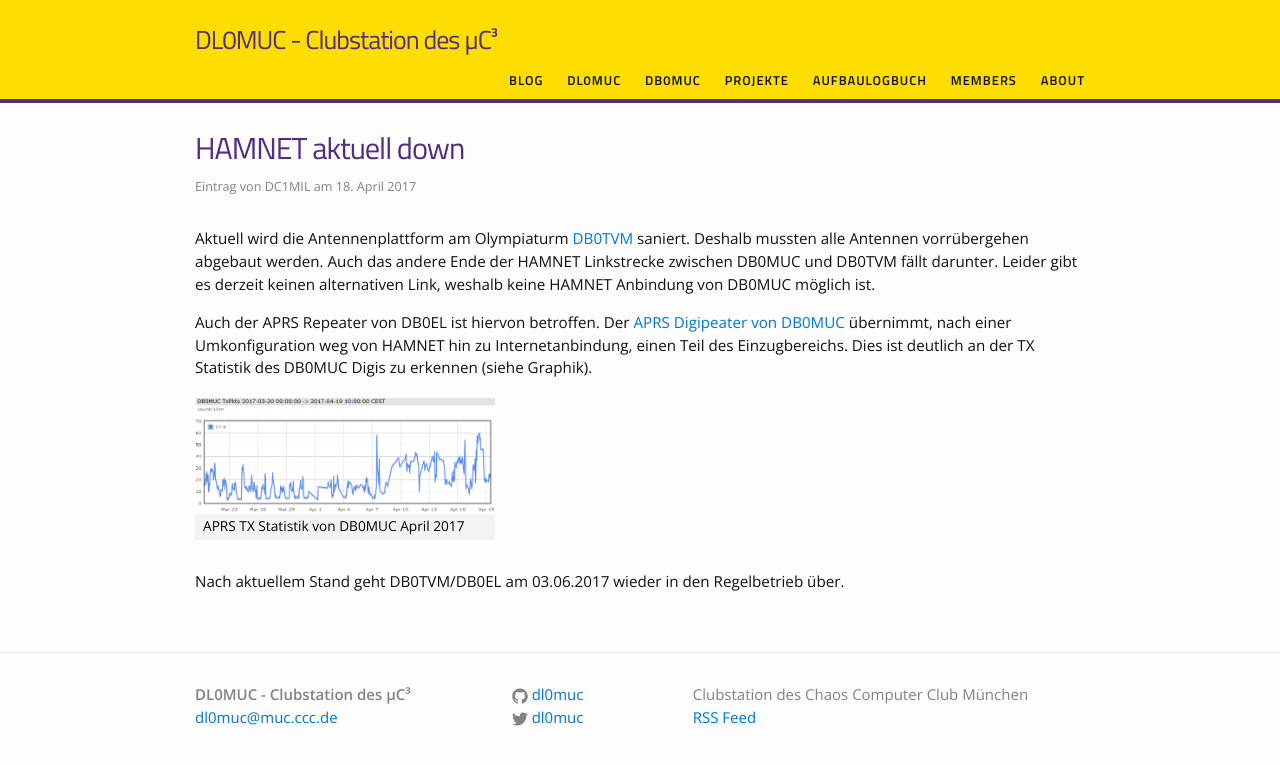
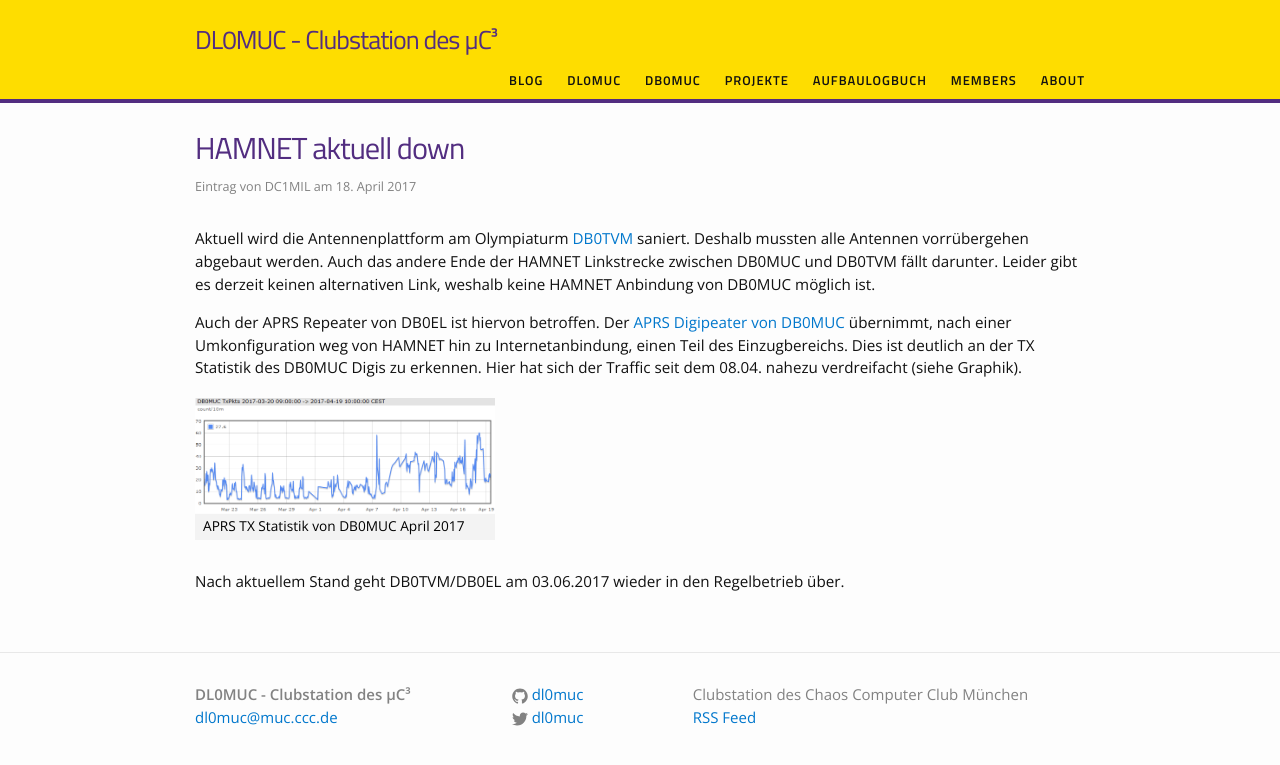
Before and after one commit to dl0muc/homepage, a Jekyll site: the page built from _posts/2017-04-03-hamnet-down.md, in a window 1280 px wide. Shown: the top 765 px of the page. Built offline with Jekyll 4.4.1, drawn with Linux system fonts in a browser that asks for light colours.

Commit message:
NOTICKET: Added some Text to last Post

```diff
--- a/_posts/2017-04-03-hamnet-down.md
+++ b/_posts/2017-04-03-hamnet-down.md
@@ -10,7 +10,7 @@ project: [db0muc, HAMENET]
 Aktuell wird die Antennenplattform am Olympiaturm [DB0TVM](http://www.db0tvm.de/) saniert. Deshalb mussten alle Antennen vorrübergehen abgebaut werden. Auch das andere Ende der HAMNET Linkstrecke zwischen DB0MUC und DB0TVM fällt darunter.
 Leider gibt es derzeit keinen alternativen Link, weshalb keine HAMNET Anbindung von DB0MUC möglich ist.
 
-Auch der APRS Repeater von DB0EL ist hiervon betroffen. Der [APRS Digipeater von DB0MUC](/db0muc/aprs.html) übernimmt, nach einer Umkonfiguration weg von HAMNET hin zu Internetanbindung, einen Teil des Einzugbereichs. Dies ist deutlich an der TX Statistik des DB0MUC Digis zu erkennen (siehe Graphik).
+Auch der APRS Repeater von DB0EL ist hiervon betroffen. Der [APRS Digipeater von DB0MUC](/db0muc/aprs.html) übernimmt, nach einer Umkonfiguration weg von HAMNET hin zu Internetanbindung, einen Teil des Einzugbereichs. Dies ist deutlich an der TX Statistik des DB0MUC Digis zu erkennen. Hier hat sich der Traffic seit dem 08.04. nahezu verdreifacht (siehe Graphik).
 
 {% include image.html url="/assets/posts/post044.png" caption="APRS TX Statistik von DB0MUC April 2017" width=300 align="left" %}
 <br style="clear: both;">
```
